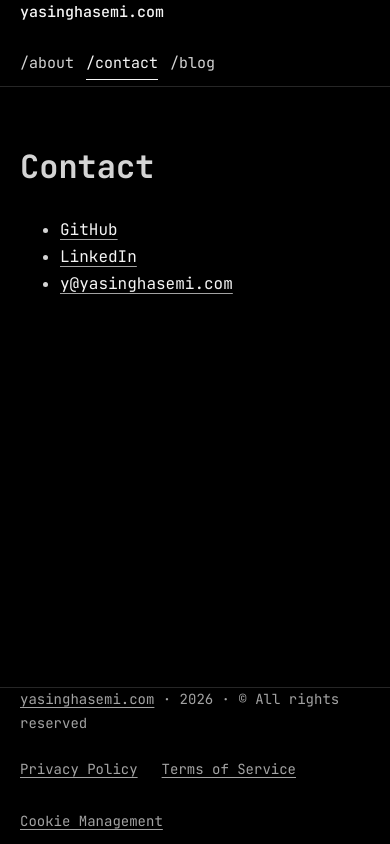
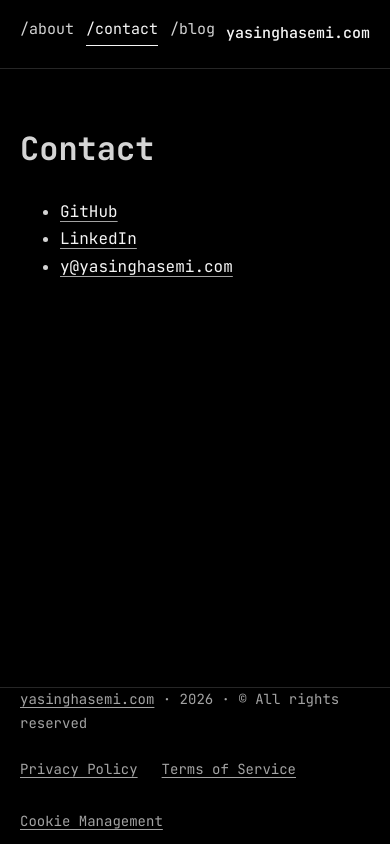
Before and after one commit to SupernovifieD/yasinghasemi.com, a Next.js app: page /contact in a window 390 px wide. Built offline with nearby package versions, Linux system fonts and the light colour scheme.

Commit message:
fix: make header navigation reflow cleanly

```diff
--- a/components/site-navigation.tsx
+++ b/components/site-navigation.tsx
@@ -16,7 +16,7 @@ export function SiteNavigation() {
   const pathname = usePathname();
 
   return (
-    <nav aria-label="Primary navigation">
+    <nav className={styles.primaryNavigation} aria-label="Primary navigation">
       <ul className={styles.navigation}>
         {primaryNavigation.map(({ href, label }) => {
           const active = isActivePath(pathname, href);
--- a/components/site-shell.module.css
+++ b/components/site-shell.module.css
@@ -146,6 +146,23 @@
 @media (max-width: 40rem) {
   .headerInner {
     min-height: 4.25rem;
+    padding-block: var(--space-2);
+    align-items: stretch;
+    gap: 0;
+  }
+
+  .primaryNavigation {
+    order: -1;
+  }
+
+  .navigation {
+    justify-content: space-between;
+  }
+
+  .identity {
+    display: flex;
+    min-height: 2.75rem;
+    align-items: center;
   }
 
   .main {
```
Also changed, not shown: 1 other file (tests, documents, lock files or other folders).
